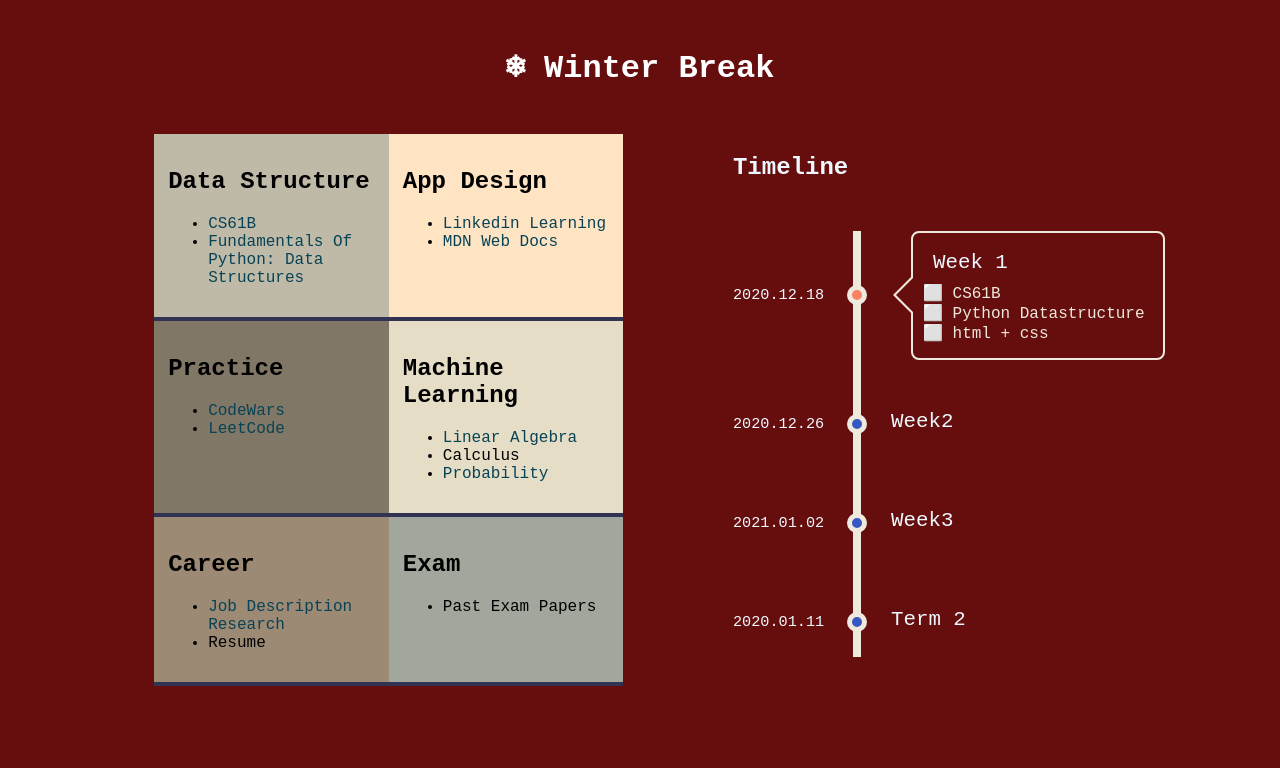
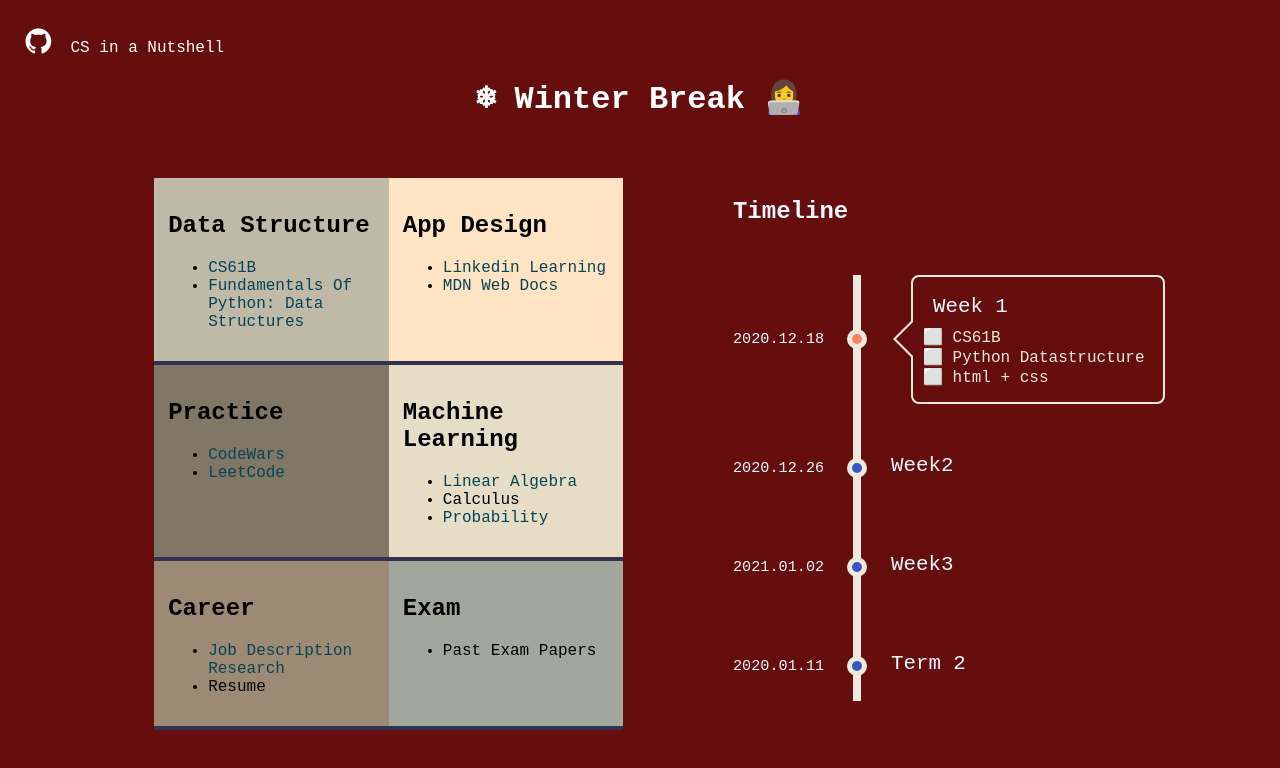
Before and after one commit to gearhere/cs-nutshell, a plain HTML site: page index.html in a window 1280 px wide. Drawn offline with Linux system fonts and the light colour scheme.

Commit message:
Add icon

```diff
--- a/index.html
+++ b/index.html
@@ -1,11 +1,21 @@
+<!DOCTYPE html>
+<html>
 <head>
     <link rel="stylesheet" type="text/css" href="style.css">
-    <div class="title">
-        <h1><font color='white'>❄ Winter Break</font></h1>
-    </div>
+    <link rel="stylesheet" href="https://cdnjs.cloudflare.com/ajax/libs/font-awesome/4.7.0/css/font-awesome.min.css">
 </head>
 
 <body>
+    <div class="repo">
+        <a href="https://github.com/gearhere/cs-nutshell">
+            <font color="white">
+                <i class="fa fa-github" style="font-size:30px"></i>&nbsp;&nbsp;CS in a Nutshell</font>
+        </a>
+    </div>
+
+    <div class="winterplan">
+        <h1><font color='white'>❄ Winter Break 👩‍💻</font></h1>
+    </div>
     <div class="wall">
         <div class="plan">
             <div class="board">
@@ -154,3 +164,4 @@
 
     </div>
 </body>
+</html>
--- a/style.css
+++ b/style.css
@@ -8,10 +8,17 @@
     /* color: #eee9dc; */
 }
 
-.title {
+.repo {
+    /* padding-top: 2%;
+    padding-left: 2%; */
+    margin-left: 2%;
+    margin-top: 2%;
+}
+
+.winterplan {
     /* text-align: center; */
-    padding: 2%;
-    padding-bottom: 2%;
+    padding: 0%;
+    padding-bottom: 3%;
     text-align: center
 }
 
```
